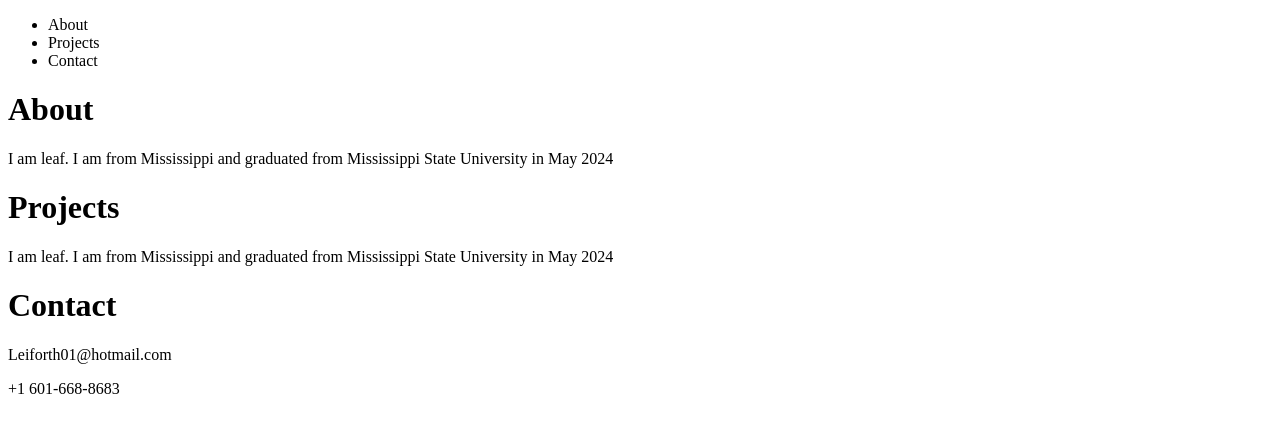
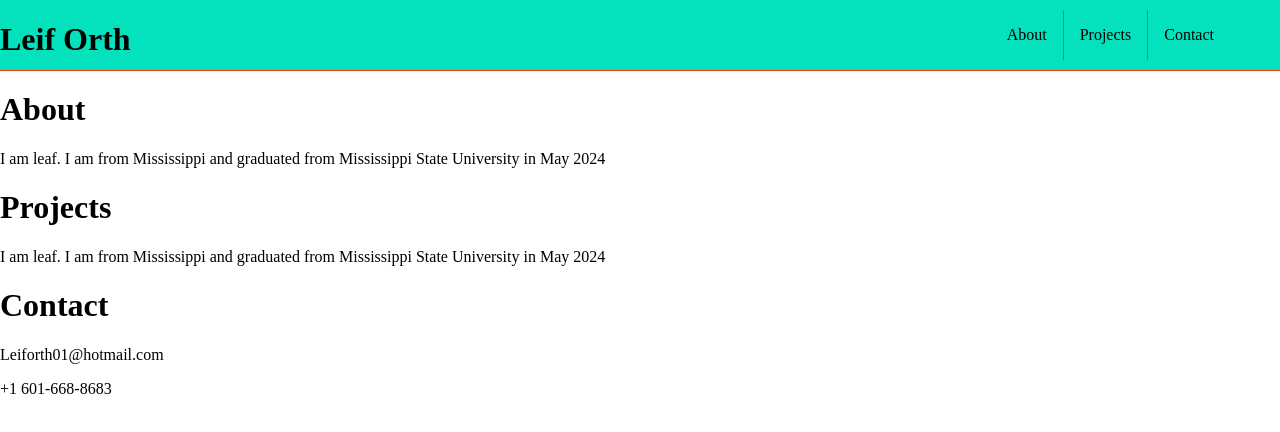
Before and after one commit to DigiLeaf/DigiLeaf.github.io, a plain HTML site: page index.html in a window 1280 px wide. Drawn offline with Linux system fonts and the light colour scheme.

Commit message:
style navigation bar

```diff
--- a/index.html
+++ b/index.html
@@ -7,13 +7,16 @@
     <body>
 
         <!-- Navigation bar -->
-        <nav>
-            <ul>
-                <li> About </li>
-                <li> Projects </li>
-                <li> Contact </li>
-            </ul>
-        </nav>
+        <header>
+            <h1> Leif Orth </h1>
+            <nav>
+                <ul>
+                    <li id="about-button"> About </li>
+                    <li id="project-button"> Projects </li>
+                    <li id="contact-button"> Contact </li>
+                </ul>
+            </nav>
+        </header>
 
         <!-- About Section -->
         <div class="about">
--- a/style.css
+++ b/style.css
@@ -0,0 +1,45 @@
+
+html{
+
+}
+
+
+body{
+    margin:0;
+    padding-top:70px;
+}
+
+header{
+    position:fixed;
+    display:flex;
+    height:70px;
+    border-bottom: 1px solid #fa4103;
+    width: 100%;
+    justify-content: space-between;
+    z-index: 10;
+    top:0;
+
+    background-color:   #03e2bd;
+
+}
+/*  #03e2bd teal background color used for header and accents
+#fa4103 previous color's complementary color*/
+
+ul {
+    list-style: none;
+    float: right;
+    display:inline-flex;
+    padding-left: 40px;
+    padding-right: 40px;
+    margin:10px;
+}
+
+li {
+    display: inline;
+    padding: 1rem;
+}
+
+#project-button {
+    border-left: 1px solid #fa4103;
+    border-right: 1px solid #fa4103;
+}
```
